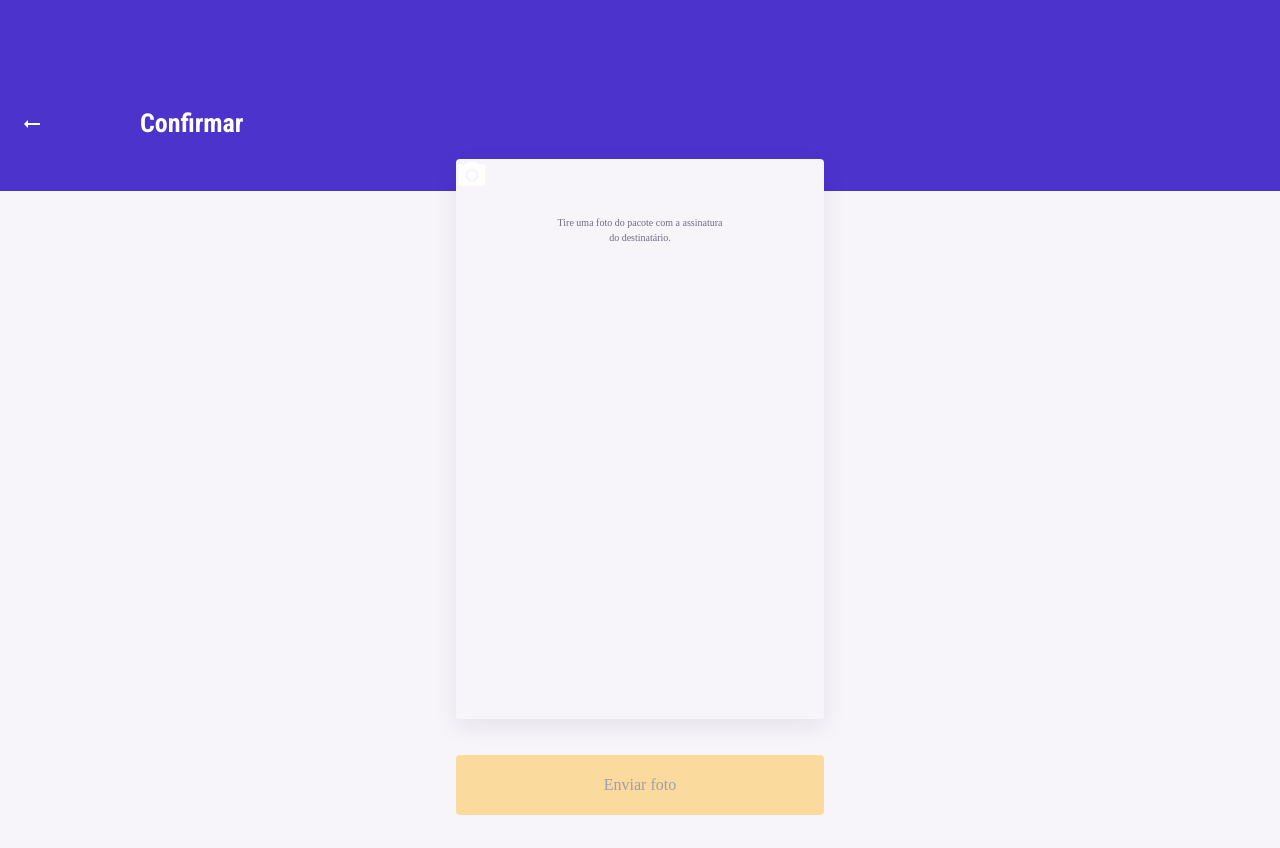
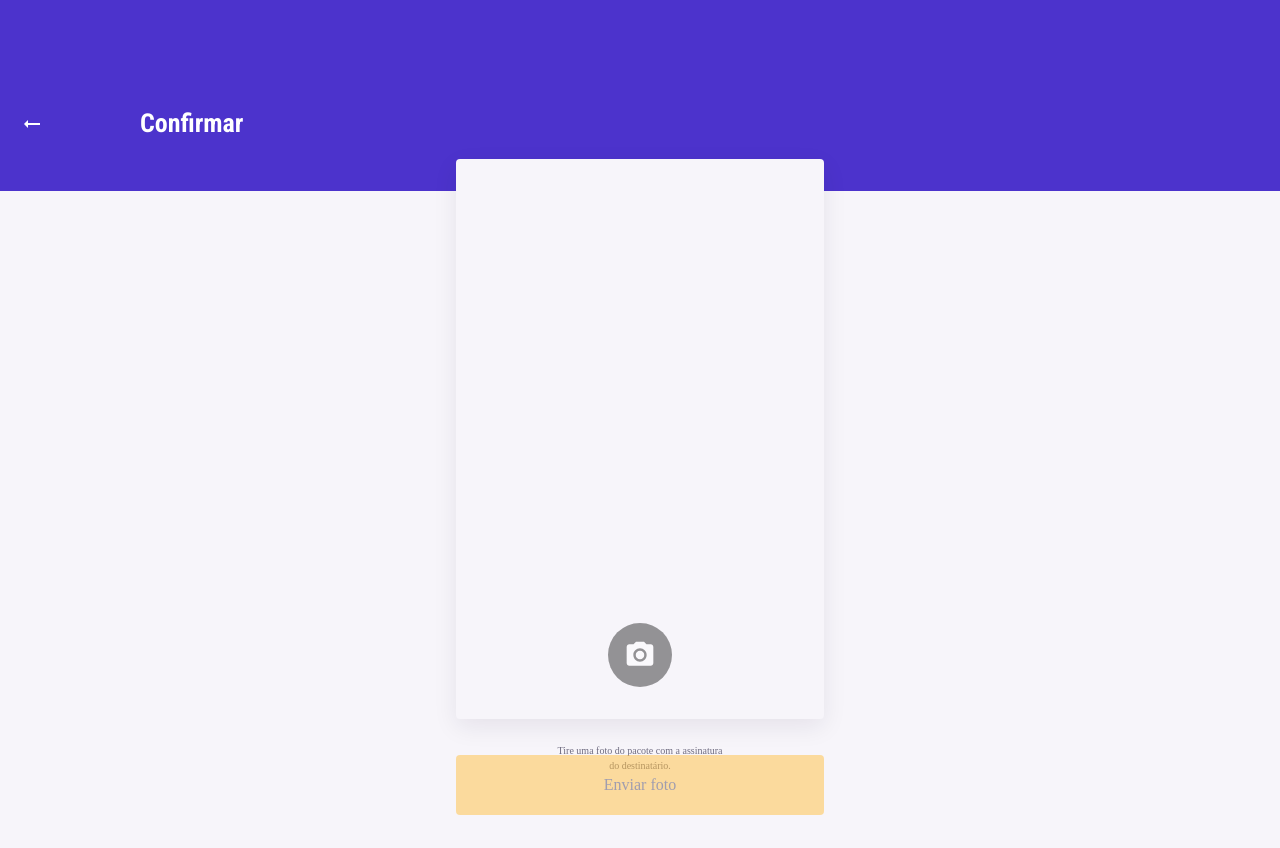
Before and after one commit to felipe-mlopes/fast-feet-, a Next.js app: page /deliveries/1/1/upload in a window 1280 px wide. Built offline with nearby package versions, Linux system fonts and the light colour scheme; no server answers.

Commit message:
refactor: implement code in component

```diff
--- a/src/components/deliveries/upload-form.tsx
+++ b/src/components/deliveries/upload-form.tsx
@@ -1,14 +1,94 @@
 "use client";
 
+import { useRef, useState } from "react";
+
+import { UseCamera } from "@/hooks/use-camera";
+
 import { CameraIcon } from "../icons/camera-icon";
+import { RepicIcon } from "../icons/repic-icon";
 
 export function UploadForm() {
+  const videoRef = useRef<HTMLVideoElement>(null);
+  const photoRef = useRef<HTMLCanvasElement>(null);
+
+  const [hasPhoto, setHasPhoto] = useState(false);
+
+  const { mediaStream } = UseCamera();
+
+  if (
+    mediaStream &&
+    mediaStream instanceof MediaStream &&
+    videoRef.current &&
+    !videoRef.current.srcObject
+  ) {
+    videoRef.current.srcObject = mediaStream;
+  }
+
+  function handleCanPlay() {
+    videoRef.current?.play();
+  }
+
+  function handleTakePhoto() {
+    const width = 414;
+    const height = width / (16 / 9);
+
+    let video = videoRef.current!;
+    let photo = photoRef.current!;
+
+    let photoWidth = photo.width!;
+    let photoHeight = photo.height!;
+
+    photoWidth = width;
+    photoHeight = height;
+
+    let ctx = photo?.getContext("2d");
+    ctx?.drawImage(video, 0, 0, photoWidth, photoHeight);
+
+    console.log(width);
+
+    setHasPhoto(true);
+  }
+
+  function handleCleanPhoto() {
+    let photo = photoRef.current!;
+    let ctx = photo?.getContext("2d");
+
+    ctx?.clearRect(0, 0, photo.width, photo.height);
+
+    setHasPhoto(false);
+  }
+
   return (
-    <form action="">
-      <label htmlFor="myFile" className="w-full h-full cursor-pointer">
-        <CameraIcon />
-      </label>
-      <input type="file" name="file" id="myFile" className="hidden" />
+    <form action="" className="relative h-full">
+      {!hasPhoto && (
+        <div className="h-full">
+          <video
+            ref={videoRef}
+            onCanPlay={handleCanPlay}
+            muted
+            className="w-full h-full rounded"
+          />
+          <button
+            onClick={handleTakePhoto}
+            className="flex justify-center items-center absolute bottom-0 left-1/2 -translate-y-1/2 -translate-x-1/2 z-10 w-16 h-16 rounded-full bg-black opacity-40 cursor-pointer"
+          >
+            <CameraIcon />
+          </button>
+        </div>
+      )}
+      {hasPhoto && (
+        <div className="h-full">
+          <canvas ref={photoRef} className="w-full h-full rounded" />
+          <button
+            onClick={handleCleanPhoto}
+            className="flex justify-center items-center absolute bottom-0 left-1/2 -translate-y-1/2 -translate-x-1/2 z-10 w-16 h-16 rounded-full bg-black opacity-40 cursor-pointer"
+          >
+            <RepicIcon />
+          </button>
+        </div>
+      )}
+
+      {/* <input type="file" name="file" id="myFile" className="hidden" /> */}
       {/* <input type="submit" value="upload" /> */}
     </form>
   );
```
